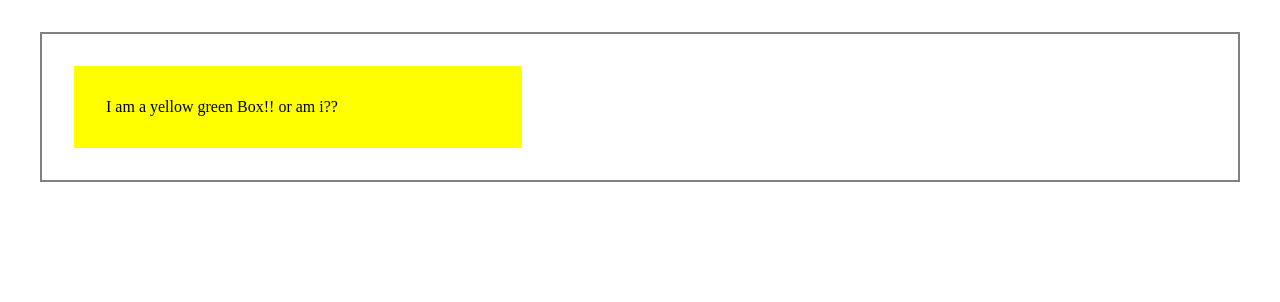
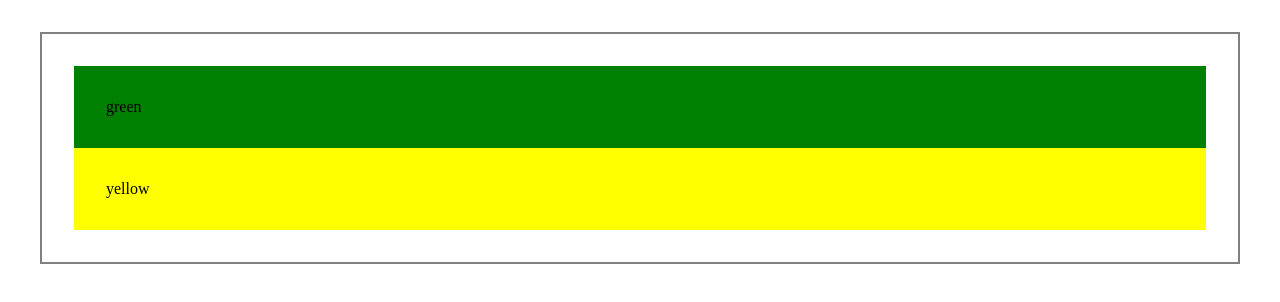
Before and after one commit to tchock/bojagi-test, a React app: page / in a window 1280 px wide. Shown: the top 302 px of the page. Built offline with nearby package versions, Linux system fonts and the light colour scheme; the HTML template or start-up script is replaced by a standard one.

Commit message:
better box

```diff
--- a/src/App.js
+++ b/src/App.js
@@ -11,7 +11,8 @@ const Container = styled.div`
 export default function(props) {
   return (
     <Container>
-      <Box/>
+      <Box color="green">green</Box>
+      <Box color="yellow">yellow</Box>
     </Container>
   )
 }
--- a/src/components/Box.js
+++ b/src/components/Box.js
@@ -3,11 +3,10 @@ import React from 'react'
 import styled from 'styled-components'
 
 const Container = styled.div`
-  background-color: yellow;
-  width: 30vw;
+  background-color: ${({ color }) => color};
   padding: 2rem;
 `
 
-export default function Box() {
-  return <Container>I am a yellow green Box!! or am i??</Container>
+export default function Box(props) {
+  return <Container color={props.color} >{props.children}</Container>
 }
```
Also changed, not shown: src/components/Box.bojagi.js (added, +8 -0 lines), .bojagi/tmp/components.json, .bojagi/tmp/components/src__components__Box.js___default/component.js, .bojagi/tmp/files/commons.js, 1 other file (tests, documents, lock files or other folders).
